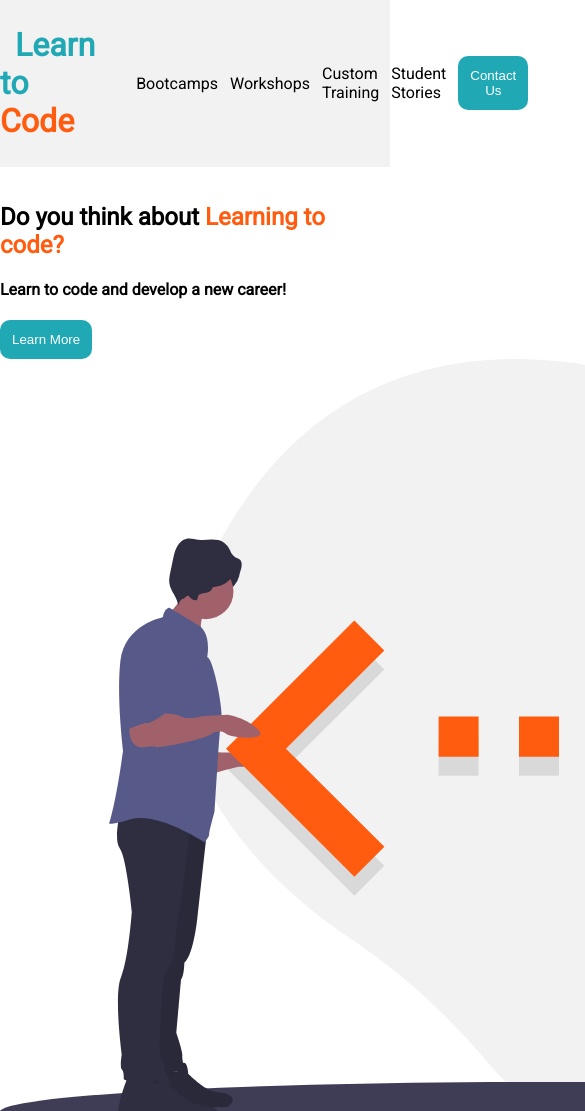
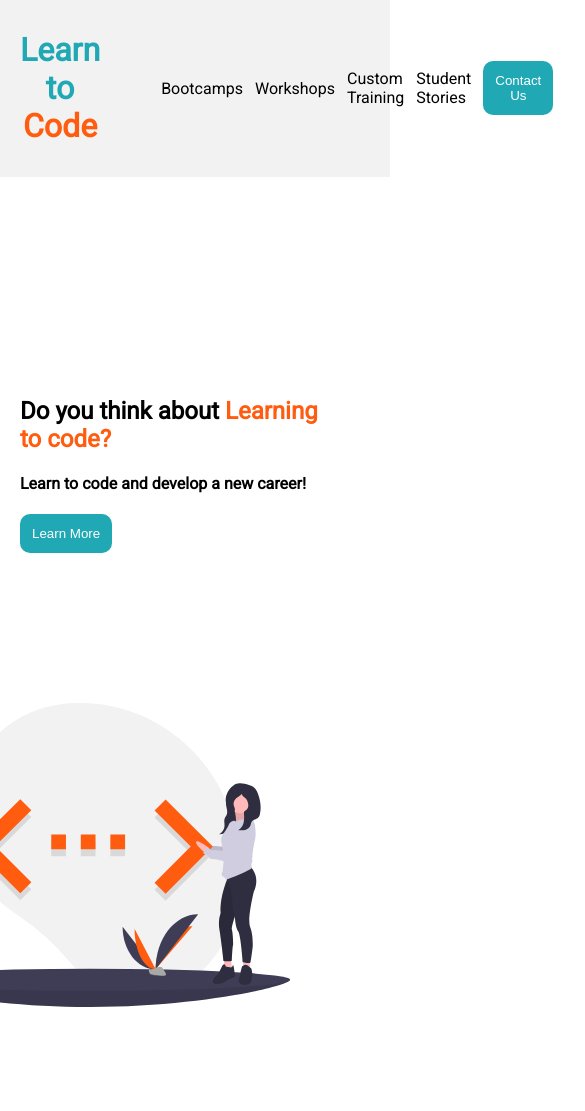
Before and after one commit to KJSmith530/deliverable_one, a plain HTML site: page Smith-part-one/index.html in a window 390 px wide. Shown: the top 1111 px of the page, 585 px wide, since content can reach past the window. Drawn offline with Linux system fonts and the light colour scheme; files whose address does not match are found by name.

Commit message:
before mobile

```diff
--- a/Smith-part-one/index.html
+++ b/Smith-part-one/index.html
@@ -1,5 +1,6 @@
 <!DOCTYPE html>
 <html lang="en">
+
 <head>
   <meta charset="UTF-8">
   <meta name="viewport" content="width=device-width, initial-scale=1.0">
@@ -7,10 +8,11 @@
   <link rel="stylesheet" href="styles.css">
   <link href="https://fonts.googleapis.com/css2?family=Roboto&display=swap" rel="stylesheet">
 </head>
+
 <body>
   <header class="header">
-    <h1 class="logo"><a>Learn to <span class="highlight">Code</span></a></h1>
-    <div>
+    <h1 class="logo">Learn to <span class="highlight">Code</span></h1>
+    <nav>
       <ul class="nav">
         <li><a href="#">Bootcamps</a></li>
         <li><a href="#">Workshops</a></li>
@@ -18,15 +20,14 @@
         <li><a href="#">Student Stories</a></li>
         <a href="#"><button>Contact Us</button></a>
       </ul>
-    </div>
+    </nav>
   </header>
-  <div>
-    <p class="main">
+  <div class="main">
     <h2>Do you think about <span class="highlight">Learning to code?</span></h2>
     <h4>Learn to code and develop a new career!</h4>
-      <a  href="#"><button>Learn More</button></a>
-      <img src="C:\Users\Kelly\Desktop\code\prework\deliverable_one\Smith-part-one\assets\code.svg">
-    </p>
+    <a href="#"><button>Learn More</button></a>
   </div>
+  <img src="assets/code.svg">
 </body>
+
 </html>
--- a/Smith-part-one/styles.css
+++ b/Smith-part-one/styles.css
@@ -16,9 +16,9 @@ a {
   color: #ff5c0f;
 }
 
-.logo a {
+.logo {
   color: #20a8b4;
-  padding: 5px 15px;
+  padding: 5px 20px;
   text-align: center;
 }
 
@@ -34,6 +34,10 @@ a {
   display: block;
 }
 
+.nav a:hover {
+  color: #ff5c0f;
+}
+
 button {
   background-color: #20a8b4;
   border-radius: 10px;
@@ -42,13 +46,23 @@ button {
   color: #fff;
 }
 
+button:hover {
+  background-color: #ff5c0f;
+  cursor: pointer;
+}
+
 body {
-  padding: 0;
   margin: 0;
   font-family: 'Roboto', sans-serif;
 }
 
 .main {
-  display: flex;
-  align-items: center;
+  float: left;
+  padding: 200px 50px 50px 20px;
 }
+
+img {
+  float: right;
+  max-width: 400px;
+  padding: 100px;
+}
```
Lines whose indentation alone changed are shown as unchanged.
